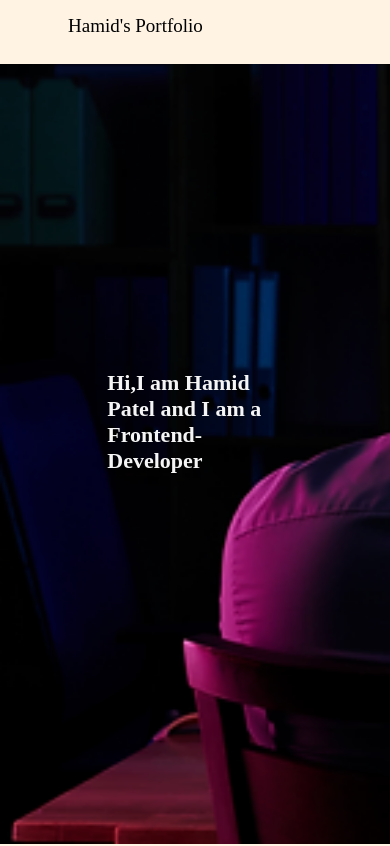
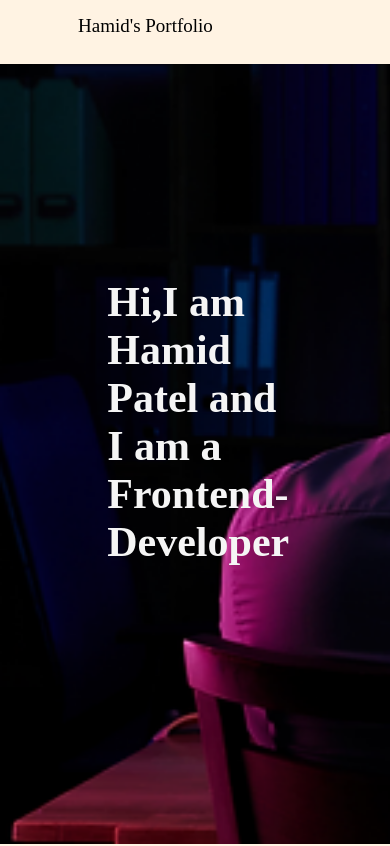
Before and after one commit to HamidPatel/portfolio-web, a plain HTML site: page index.html in a window 390 px wide. Shown: the top 846 px of the page. Drawn offline with Linux system fonts and the light colour scheme.

Commit message:
Update media.css

```diff
--- a/media.css
+++ b/media.css
@@ -4,7 +4,7 @@
         overflow-x: hidden;
     }
     .header{
-        padding: 0 19px;
+        padding: 0 29px;
 
     }
     .leftnav{
@@ -15,10 +15,10 @@
     }
     .rightnav i{
         display: initial;
-        font-size: 30px;
+        font-size: 60px;
     }
     .main h1{
-        font-size: 22px;
+        font-size: 42px;
     }
     .about{
         flex-direction: column;
```
